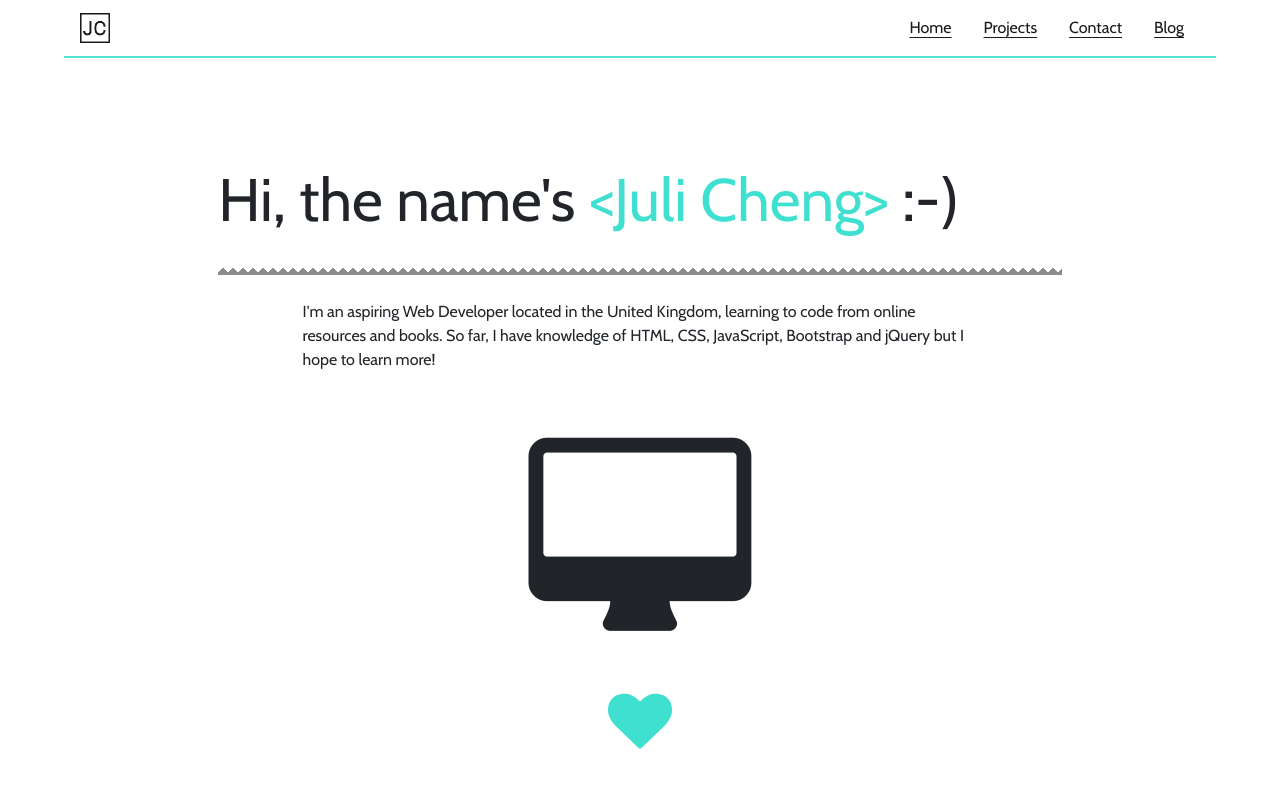
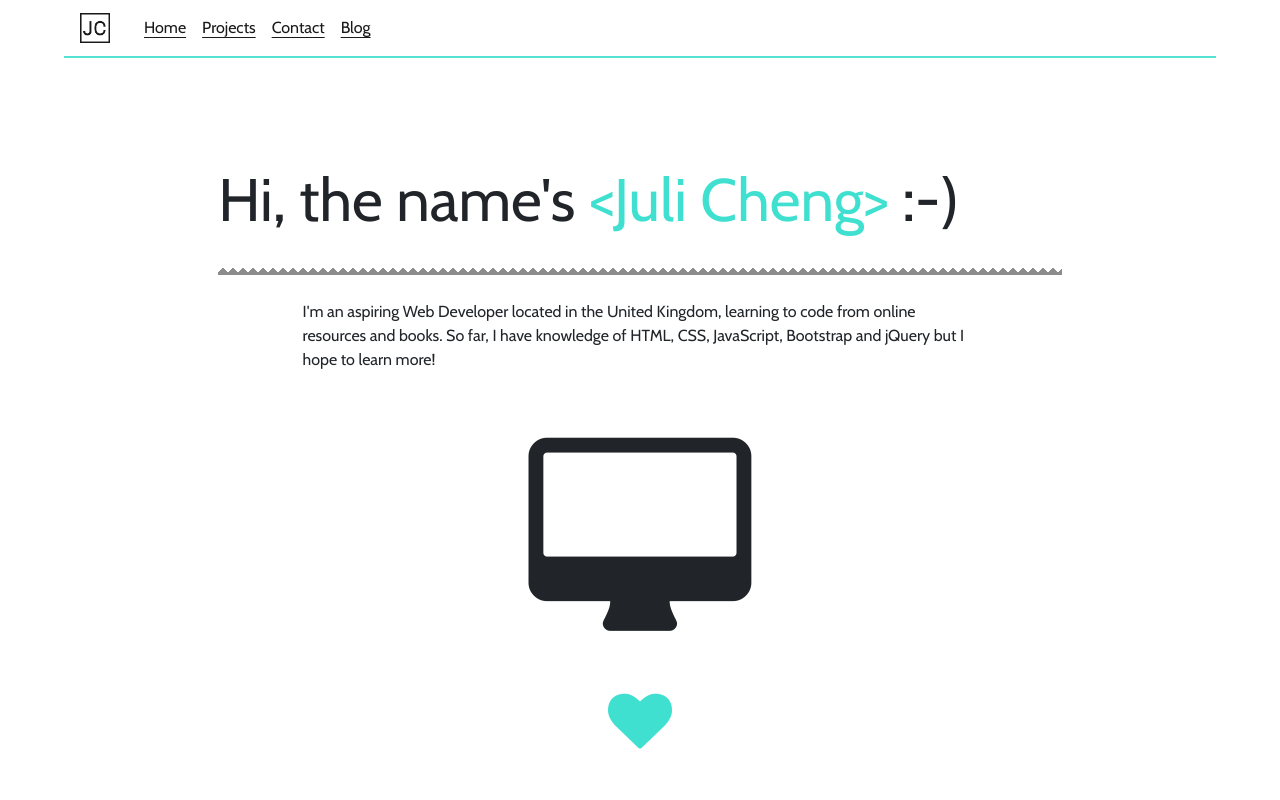
Before and after one commit to julicheng/julicheng.github.io, a plain HTML site: page index.html in a window 1280 px wide. Shown: the top 800 px of the page. Drawn offline with nearby package versions, Linux system fonts and the light colour scheme.

Commit message:
add  hamburger menu

```diff
--- a/css/style.css
+++ b/css/style.css
@@ -2,6 +2,13 @@
 	font-family: Cabin;
 }
 
+a:link, a:visited {
+	color: black;
+}
+
+a:hover {
+	color: turquoise;
+}
 
 .navbar {
 	margin: 0 5%;
@@ -10,25 +17,17 @@
 	opacity: 0.9;
 }
 
-ul.nav a:link, ul.nav a:visited {
+li.nav-item a:link, li.nav-item a:visited {
 	color: black;
 	text-decoration: underline;
 	text-underline-position: under;
 }
 
-ul.nav a:hover {
+li.nav-item a:hover {
 	color: turquoise;
 	outline: 1px solid turquoise;
 	text-decoration: underline;
 	text-underline-position: under;
-}
-
-a:link, a:visited {
-	color: black;
-}
-
-a:hover {
-	color: turquoise;
 }
 
 .project-img a:hover {
--- a/index.html
+++ b/index.html
@@ -3,18 +3,19 @@
 <head>
 	<title>Juli Cheng</title>
 	<meta name="viewport" content="width=device-width, initial-scale=1">
-	 <link rel="shortcut icon" type="image/x-icon" href="logo.png" />
+	<link rel="shortcut icon" type="image/x-icon" href="logo.png" />
 	<!-- bootstrap before custom stylesheet -->
 	<link rel="stylesheet" href="https://maxcdn.bootstrapcdn.com/bootstrap/4.0.0-beta/css/bootstrap.min.css" integrity="sha384-/Y6pD6FV/Vv2HJnA6t+vslU6fwYXjCFtcEpHbNJ0lyAFsXTsjBbfaDjzALeQsN6M" crossorigin="anonymous">
 	<link href="https://maxcdn.bootstrapcdn.com/font-awesome/4.7.0/css/font-awesome.min.css" rel="stylesheet">
 	<link rel="stylesheet" type="text/css" href="css/style.css">
 	<link href="https://fonts.googleapis.com/css?family=Cabin" rel="stylesheet">
+	<script src="https://code.jquery.com/jquery-3.2.1.slim.min.js" integrity="sha384-KJ3o2DKtIkvYIK3UENzmM7KCkRr/rE9/Qpg6aAZGJwFDMVNA/GpGFF93hXpG5KkN" crossorigin="anonymous"></script>
 </head>
 <body>
 
 	<div class="container">
-		<!-- navbar -->
-		<nav class="navbar fixed-top">
+		<!-- old navbar -->
+		<!-- <nav class="navbar fixed-top navbar-toggler">
 	  		<a class="navbar-brand" href="#">
 	    	<img src="logo.png" width="30" height="30" class="icon-img d-inline-block align-top" alt="logo">
 			</a>
@@ -32,6 +33,35 @@
 					<a class="nav-link" href="https://juliscodingadventure.wordpress.com/" target="_blank">Blog</a>
 				</li>
 			</ul>
+		</nav>
+		old navbar end -->
+
+
+		<!-- nav bar start -->
+		<nav class="navbar navbar-expand-lg fixed-top">
+			<!-- logo -->
+		  <a class="navbar-brand" href="#"><img src="logo.png" width="30" height="30" class="icon-img d-inline-block align-top" alt="logo"></a>
+		  <!-- hamburger button -->
+		  <button class="navbar-toggler" type="button" data-toggle="collapse" data-target="#navbarTogglerDemo02" aria-controls="navbarTogglerDemo02" aria-expanded="false" aria-label="Toggle navigation">
+		    <i class="fa fa-bars" aria-hidden="true"></i>
+		  </button>
+
+		  <div class="collapse navbar-collapse navbar-right" id="navbarTogglerDemo02">
+		    <ul class="navbar-nav mr-auto mt-2 mt-lg-0 justify-content-end">
+		      <li class="nav-item">
+		        <a class="nav-link" href="#home">Home</a>
+		      </li>
+		      <li class="nav-item">
+		        <a class="nav-link" href="#projects">Projects</a>
+		      </li>
+		      <li class="nav-item">
+		        <a class="nav-link" href="#contact">Contact</a>
+		      </li>
+		      <li class="nav-item">
+				<a class="nav-link" href="https://juliscodingadventure.wordpress.com/" target="_blank">Blog</a>
+				</li>
+		    </ul>
+		  </div>
 		</nav>
 		<!-- navbar end -->
 
@@ -140,6 +170,6 @@
 	</section>
 		<!-- contact end -->
 	</div>
-	<script src="https://maxcdn.bootstrapcdn.com/bootstrap/3.3.7/js/bootstrap.min.js" integrity="sha384-Tc5IQib027qvyjSMfHjOMaLkfuWVxZxUPnCJA7l2mCWNIpG9mGCD8wGNIcPD7Txa" crossorigin="anonymous"></script>
+	<script src="https://maxcdn.bootstrapcdn.com/bootstrap/4.0.0-beta/js/bootstrap.min.js" integrity="sha384-h0AbiXch4ZDo7tp9hKZ4TsHbi047NrKGLO3SEJAg45jXxnGIfYzk4Si90RDIqNm1" crossorigin="anonymous"></script>
 </body>
 </html>
```
